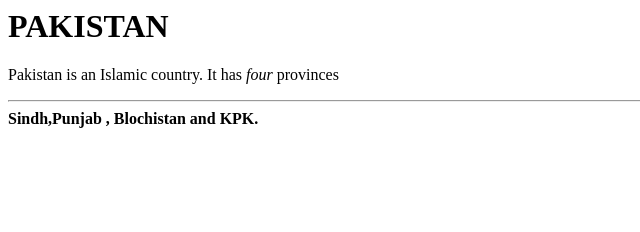
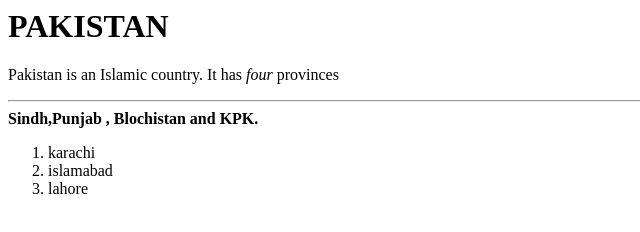
Before and after one commit to rashidamalick/project1, a plain HTML site: page index.html in a window 1280 px wide. Shown: the whole page, without its empty margins (0-640 px from the left). Drawn offline with Linux system fonts and the light colour scheme.

Commit message:
my second commit

```diff
--- a/index.html
+++ b/index.html
@@ -15,6 +15,15 @@
         It has <i>four</i> provinces</br>
         <hr>
         <strong>Sindh,Punjab , Blochistan and KPK.</strong>
+        <ol>
+            <li>karachi</li>
+            <li>islamabad</li>
+            <li>lahore</li>
+
+
+
+
+        </ol>
     </p>
 </body>
 
```
